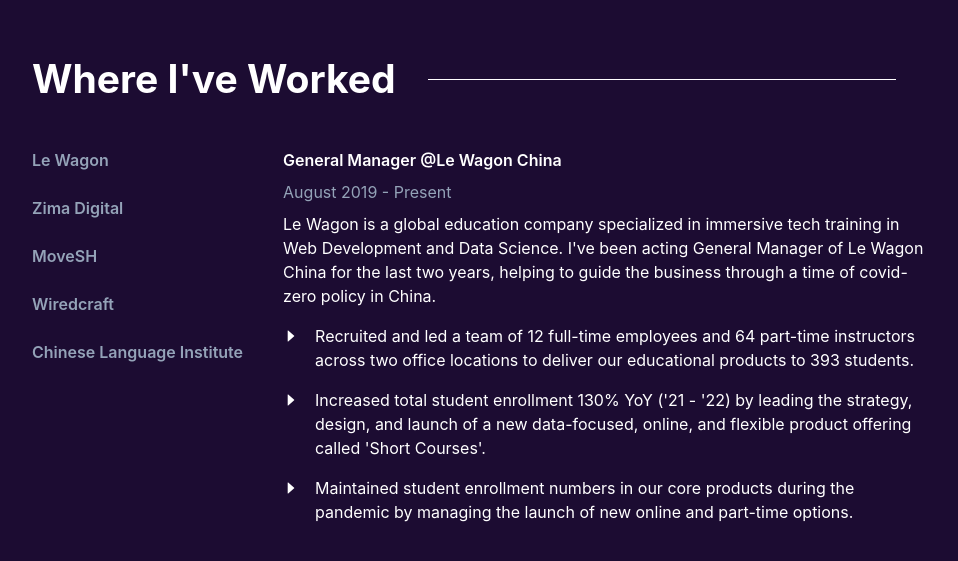
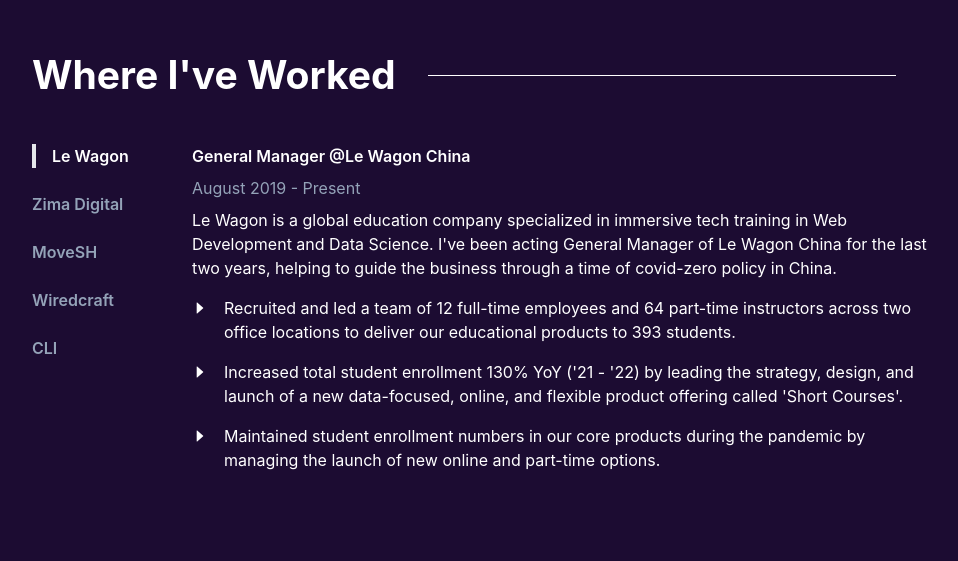
Before and after one commit to smithavt14/next-portfolio-site, a Next.js app: page / in a window 1280 px wide. Shown: the part 1713-2274 px from the top of the page, without its empty margins (160-1118 px from the left). Built offline with nearby package versions, Linux system fonts and the light colour scheme.

Commit message:
Create animation on work

```diff
--- a/components/Work.js
+++ b/components/Work.js
@@ -1,5 +1,6 @@
 import { AiFillCaretRight } from 'react-icons/ai';
-
+import { useState } from 'react';
+import experience from '/data/experience.js';
 
 const Headline = ({toggleAboutContent}) => {
   return (
@@ -18,35 +19,11 @@
     event.target.classList.add('opacity-100')
   }
 
-  const workExperience = {
-    active: "leWagon",
-    experience: {
-      'leWagon': {
-        title: "General Manager @Le Wagon China",
-        summary: "Le Wagon is a global education company specialized in immersive tech training in Web Development and Data Science. I've been acting General Manager of Le Wagon China for the last two years, helping to guide the business through a time of covid-zero policy in China.",
-        bullets: [
-          "Recruited and led a team of 12 full-time employees and 64 part-time instructors across two office locations to deliver our educational products to 393 students.",
-          "Increased total student enrollment 130% YoY ('21 - '22) by leading the strategy, design, and launch of a new data-focused, online, and flexible product offering called 'Short Courses'.",
-          "Maintained student enrollment numbers in our core products during the pandemic by managing the launch of new online and part-time options."
-        ],
-        date: "August 2019 - Present"
-      },
-      "zimaDigital": {
-        title: "Digital Consultant & Developer",
-        summary: "Zima Digital Technology Solutions is a WeChat focused digital agency based in Shanghai, China. We help our partners to make sense of the WeChat digital ecosystem through Digital Strategy, Mini Program Development, Social CRM Implementation, and Technical Recruitment.",
-        date: "May 2019 - October 2020",
-        bullets: [
-        ]
-      }
-    }
-
-  }
-
-  const toggleWorkExperience = (event) => {
-    console.log(event.target.dataset.key)
-    workExperience.active = event.target.dataset.key
-    console.log(workExperience)
-  }
+  const [activeWork, toggle] = useState('leWagon');
+  const toggleActiveWork = (event) => {
+    let key = event.target.dataset.key;
+    if (key) toggle(key);
+  };
 
   return (
     <div className="dark:text-white text-black">
@@ -58,25 +35,24 @@
 
       {/* Content of Work */}
       <div className="flex mt-10">
-        <div className="shrink-0 mr-10 text-slate-400 transition-all" onClick={toggleWorkExperience}>
-          <p className="font-semibold cursor-pointer hover:text-white transition-all" data-key="leWagon">Le Wagon</p>
-          <p className="mt-6 font-semibold cursor-pointer hover:text-white transition-all" data-key="zimaDigital">Zima Digital</p>
-          <p className="mt-6 font-semibold cursor-pointer hover:text-white transition-all" data-key="moveSH">MoveSH</p>
-          <p className="mt-6 font-semibold cursor-pointer hover:text-white transition-all" data-key="wiredcraft">Wiredcraft</p>
-          <p className="mt-6 font-semibold cursor-pointer hover:text-white transition-all" data-key="chineseLanguageInstitute">Chinese Language Institute</p>
+        <div className="w-40 shrink-0 text-slate-400 transition-all h-96" onClick={toggleActiveWork}>
+          <p className={`font-semibold cursor-pointer hover:text-white transition-all ${activeWork === 'leWagon' ? 'text-white border-l-4 pl-4' : ''}`} data-key="leWagon">Le Wagon</p>
+          <p className={`mt-6 font-semibold cursor-pointer hover:text-white transition-all ${activeWork === 'zimaDigital' ? 'text-white border-l-4 pl-4' : ''}`} data-key="zimaDigital">Zima Digital</p>
+          <p className={`mt-6 font-semibold cursor-pointer hover:text-white transition-all ${activeWork === 'moveSH' ? 'text-white border-l-4 pl-4' : ''}`} data-key="moveSH">MoveSH</p>
+          <p className={`mt-6 font-semibold cursor-pointer hover:text-white transition-all ${activeWork === 'wiredcraft' ? 'text-white border-l-4 pl-4' : ''}`} data-key="wiredcraft">Wiredcraft</p>
+          <p className={`mt-6 font-semibold cursor-pointer hover:text-white transition-all ${activeWork === 'cli' ? 'text-white border-l-4 pl-4' : ''}`} data-key="cli">CLI</p>
         </div>
         <div>
-          <p className="font-semibold mb-2">{workExperience.experience[workExperience.active]['title']}</p>
-          <p className="text-slate-400 mb-2">{workExperience.experience[workExperience.active]['date']}</p>
-          <p className="text-black dark:text-white">{workExperience.experience[workExperience.active]['summary']}</p>
-          {workExperience.experience[workExperience.active]['bullets'].map(bullet => {
-            return (
-              <div className="flex mt-4">
+          <p className="font-semibold mb-2">{experience[activeWork]['title']}</p>
+          <p className="text-slate-400 mb-2">{experience[activeWork]['date']}</p>
+          <p className="text-black dark:text-white">{experience[activeWork]['summary']}</p>
+          {experience[activeWork]['bullets'].map((bullet, index) => (
+              <div key={`${experience[activeWork].title} - ${index}`} className="flex mt-4">
                 <AiFillCaretRight className="dark:fill-white fill-black shrink-0 mt-1 mr-4" />
                 <p className="dark:text-white text-black">{bullet}</p>
               </div>
             )
-          })}
+          )}
         </div>
       </div>
     </div>
--- /dev/null
+++ b/data/experience.js
@@ -0,0 +1,48 @@
+const experience = {
+  "leWagon": {
+    title: "General Manager @Le Wagon China",
+    summary: "Le Wagon is a global education company specialized in immersive tech training in Web Development and Data Science. I've been acting General Manager of Le Wagon China for the last two years, helping to guide the business through a time of covid-zero policy in China.",
+    bullets: [
+      "Recruited and led a team of 12 full-time employees and 64 part-time instructors across two office locations to deliver our educational products to 393 students.",
+      "Increased total student enrollment 130% YoY ('21 - '22) by leading the strategy, design, and launch of a new data-focused, online, and flexible product offering called 'Short Courses'.",
+      "Maintained student enrollment numbers in our core products during the pandemic by managing the launch of new online and part-time options."
+    ],
+    date: "August 2019 - Present"
+  },
+  "zimaDigital": {
+    title: "Digital Consultant & Developer",
+    summary: "Zima Digital Technology Solutions is a WeChat focused digital agency based in Shanghai, China. We help our partners to make sense of the WeChat digital ecosystem through Digital Strategy, Mini Program Development, Social CRM Implementation, and Technical Recruitment.",
+    date: "May 2019 - October 2020",
+    bullets: []
+  },
+  "moveSH": {
+    title: "Product Lead & Frontend Developer",
+    summary: "Move SH is a universal fitness platform providing unique fitness activities to users in Shanghai, China. In September of 2018, our product team of three engineers built Move SH's WeChat Mini Program in less than three weeks. Over the next six months, our team continuously iterated on the product's design and functionality to include dynamic pricing, instant booking, and social sharing.",
+    date: "September 2018 - May 2019",
+    bullets: [
+      "Working on a team of three engineers, led the initial development and launch of the company's WeChat Mini Program within 3 weeks.",
+      "Achieved > 95% user penetration rate of our WeChat Mini Program by managing the roll out of over 30 releases of the platform across six months."
+    ]
+  },
+  "wiredcraft": {
+    title: "Solutions Specialist",
+    summary: "A full-service digital product agency with over 120 experts in Shanghai, Paris and Berlin. I joined Wiredcraft in the fall of 2017 as a transition into tech industry. During this time, I shadowed and supported the Founder and CEO as we consulted for director level executives in multinational companies on their digital ecosystem. ",
+    date: "November 2017 - May 2018",
+    bullets: [
+      "Led the execution of Product Design Sprints for senior executives of multinational companies including Hilton and Byton.",
+      "Collaborated with Engineering, Design, and Data team leaders to develop digital solutions for multinational clients like Nike, Burberry, Hilton, Ikea, BASF, Walmart, and Byton."
+    ],
+  },
+  "cli": {
+    title: "Service Designer",
+    date: "July 2015 - July 2017",
+    summary: "CLI is an institute providing immersive language programs and experiential learning expeditions for foreigners in China. I began working at CLI after a year studying in their immersive Chinese language program. At first, I worked to help other students make sense of Guilin, China and our course offerings. Later, I worked with our university partners to develop customized study abroad programs for their faculty and students. ",
+    bullets: [
+      "Led the design, implementation, and execution of new product category - experiential education programs - connecting students with communities in Guilin’s remote mountainous region.",
+      "Conducted field research to identify key remote communities of interest and build relationships with community members to support our programs on the ground.",
+      "Engaged students and community members in Human Centered Design-focused workshops to build empathy and develop creative ideas to solve predetermined problem statements."
+    ]
+  }
+}
+
+export default experience
```
